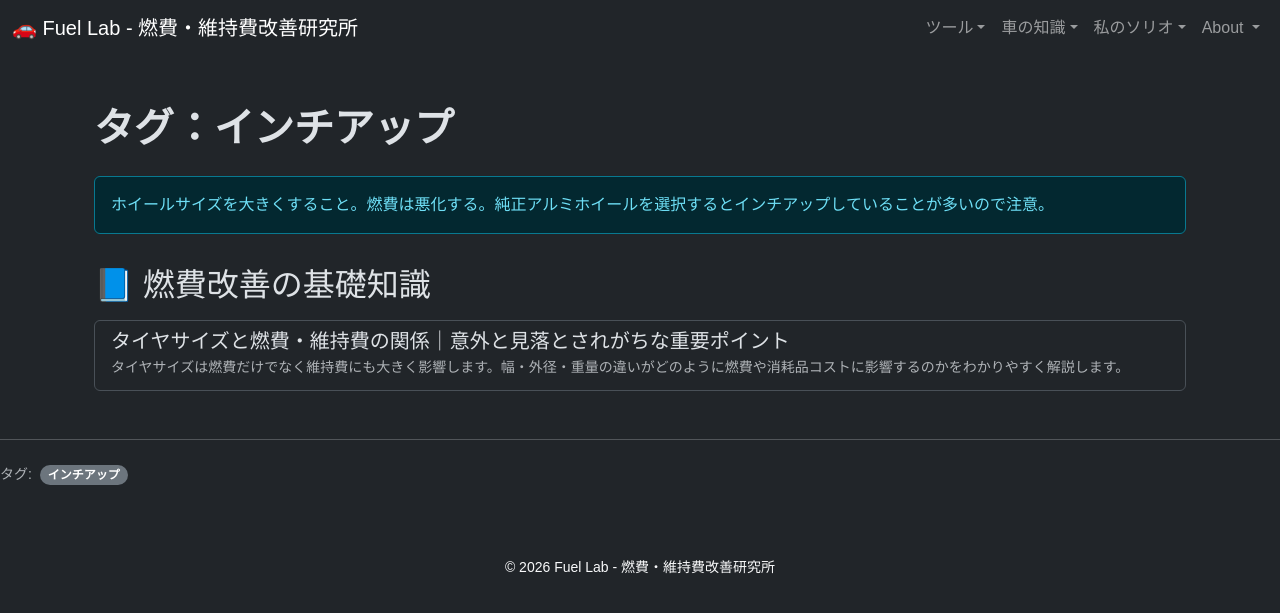
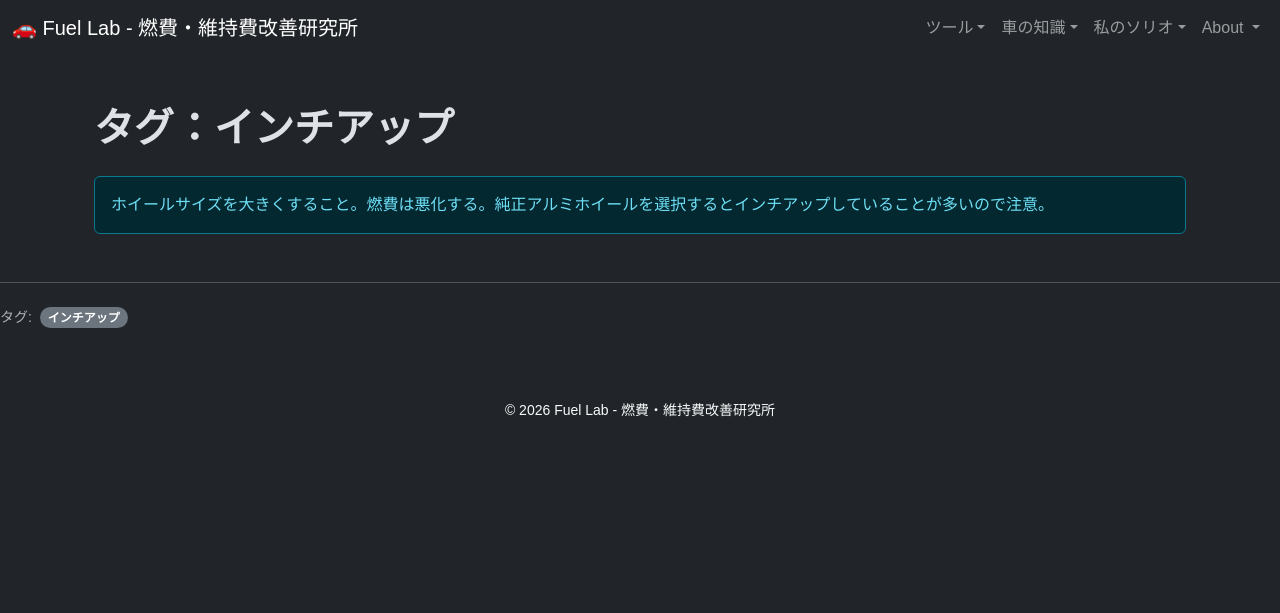
Before and after one commit to funyapar-org/fuel-lab, a Jekyll site: the page built from _tags/インチアップ.md, in a window 1280 px wide. Shown: the top 613 px of the page. Built offline with Jekyll 4.4.1, drawn with Linux system fonts in a browser that asks for light colours.

Commit message:
tire-and-fuel-economy.md を更新

```diff
--- a/_knowledge/tire-and-fuel-economy.md
+++ b/_knowledge/tire-and-fuel-economy.md
@@ -4,10 +4,10 @@
 title: タイヤサイズと燃費・維持費の関係｜意外と見落とされがちな重要ポイント
 description: タイヤサイズは燃費だけでなく維持費にも大きく影響します。幅・外径・重量の違いがどのように燃費や消耗品コストに影響するのかをわかりやすく解説します。
 tags:
-  - タイヤ
-  - 維持費
-  - 燃費改善
-  - インチアップ
+  - tire
+  - running-cost
+  - fuel-economy-improve
+  - inch-up
 ---
 
 <div class="container my-5">
```
